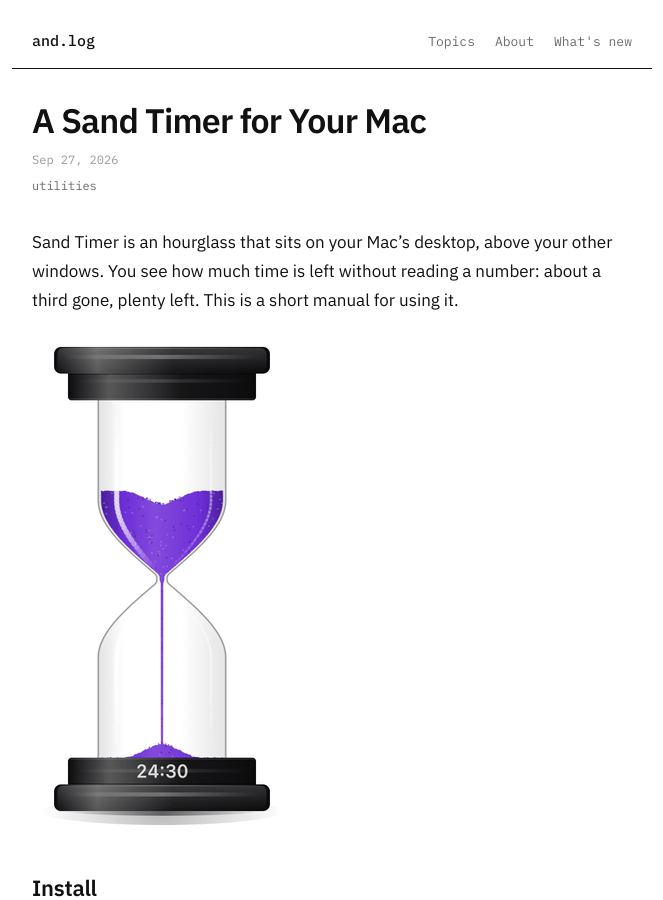
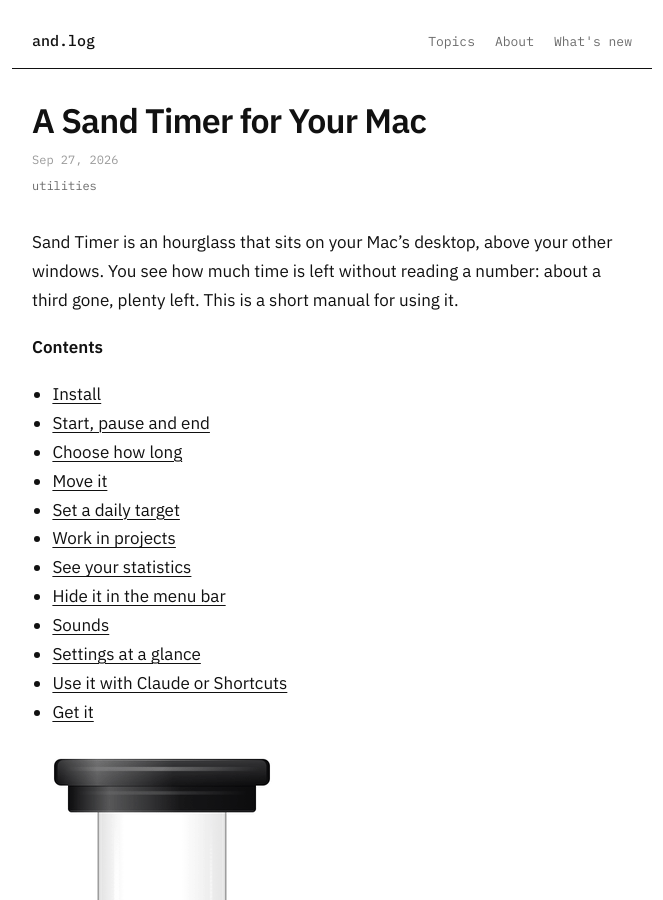
Before and after one commit to and/and.github.io, a Jekyll site: the page built from _posts/2026-09-27-sand-timer.md, in a window 1280 px wide and 900 px high. Shown: the whole window, without its empty margins (308-971 px from the left). Built offline with Jekyll 4.4.1, drawn with Linux system fonts in a browser that asks for light colours.

Commit message:
Sand Timer: a table of contents at the top of the manual
Co-Authored-By: Claude Opus 5.5 <noreply@anthropic.com>

```diff
--- a/_posts/2026-09-27-sand-timer.md
+++ b/_posts/2026-09-27-sand-timer.md
@@ -10,6 +10,11 @@ excerpt: "A free hourglass that sits on your Mac's desktop. How to use it: start
 Sand Timer is an hourglass that sits on your Mac's desktop, above your other windows. You
 see how much time is left without reading a number: about a third gone, plenty left. This
 is a short manual for using it.
+
+**Contents**
+
+* Contents
+{:toc}
 
 ![The timer running: sand falls in a stream from the top chamber, hollowing a crater as it drains and building a pile below, while the display in the base counts down]({{ "/assets/images/sand-timer-running.gif" | relative_url }})
 
```
